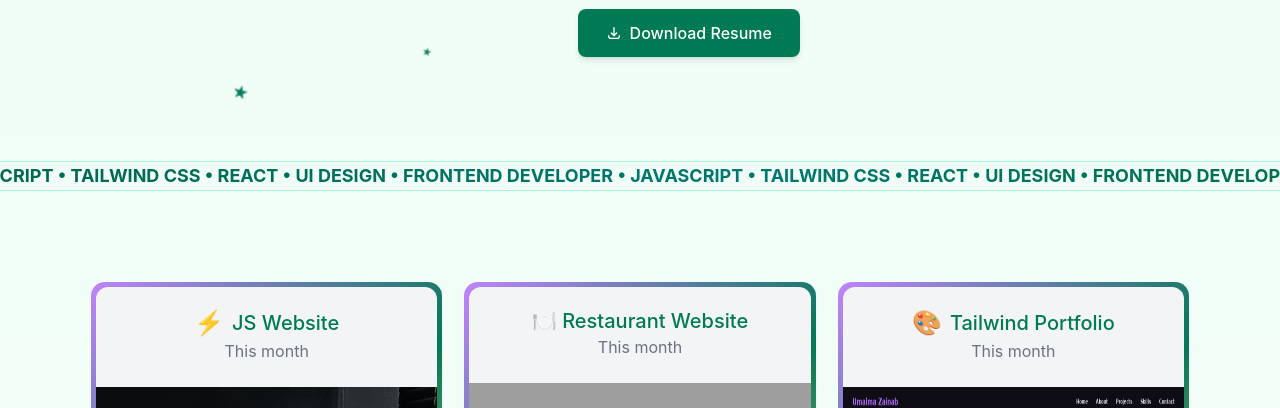
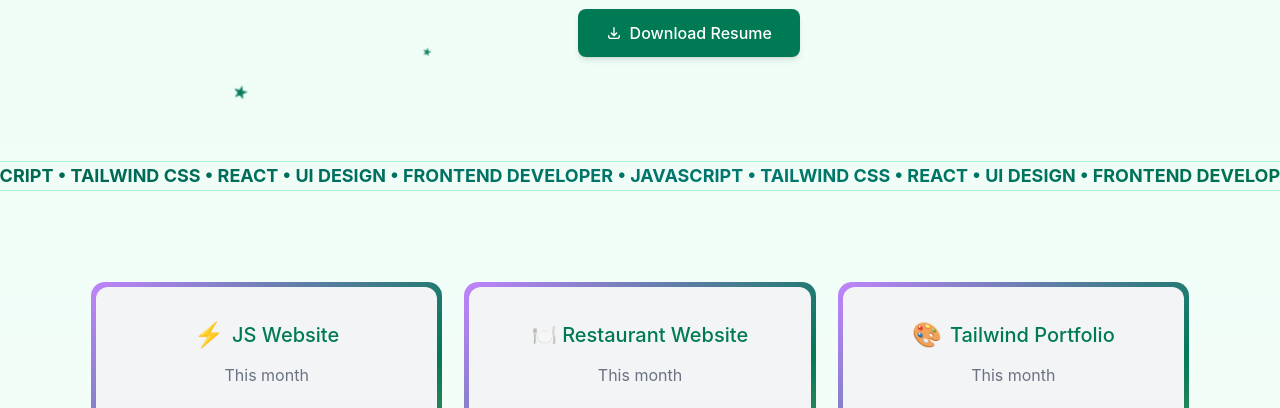
Before and after one commit to Umaimazainab02/umaima-project-2, a website: page index.html in a window 1280 px wide. Shown: the part 517-925 px from the top of the page. Drawn offline with Linux system fonts and the light colour scheme; grey boxes are pictures that could not be loaded.

```diff
--- a/style.css
+++ b/style.css
@@ -203,3 +203,11 @@ body {
   min-height: 100%;
   overflow-x: hidden;
 }
+.project-card h1,
+.project-card > div > .flex.items-center.justify-center {
+  min-height: 56px;
+  display: flex;
+  align-items: center;
+  justify-content: center;
+  line-height: 1.3;
+}
```
